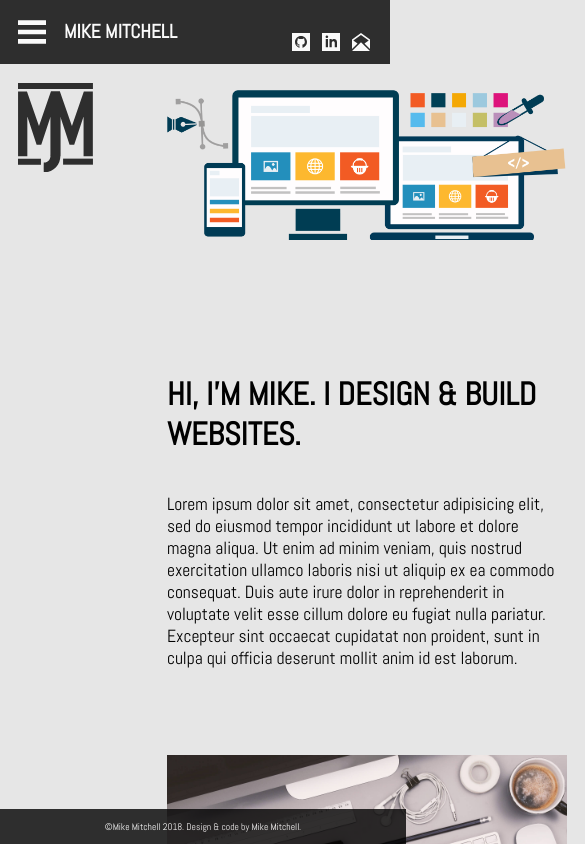
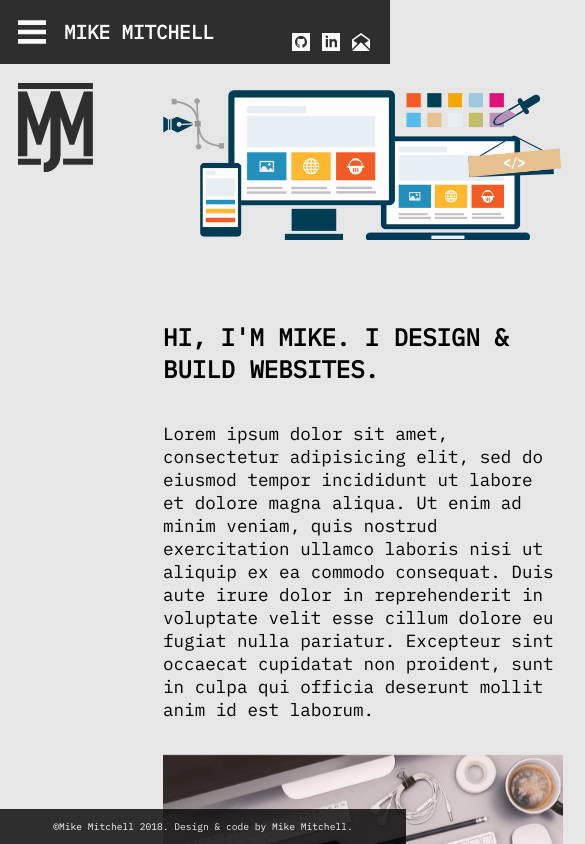
Before and after one commit to mimitch2/portfolio, a React (Create React App) app in the folder portfolio/: page / in a window 390 px wide. Shown: the top 844 px of the page, 585 px wide, since content can reach past the window. Built offline with nearby package versions, Linux system fonts and the light colour scheme; a web font is replaced by a local one.

Commit message:
lots of refactoring, lots more to do

```diff
--- a/portfolio/package.json
+++ b/portfolio/package.json
@@ -13,6 +13,8 @@
     "material-ui-icons": "^1.0.0-beta.36",
     "react": "^16.2.0",
     "react-dom": "^16.2.0",
+    "react-responsive": "^4.0.5",
+    "react-reveal": "^1.2.1",
     "react-scripts": "1.1.1",
     "react-sticky": "^6.0.1",
     "react-transition-group": "^2.2.1",
--- a/portfolio/public/index.html
+++ b/portfolio/public/index.html
@@ -27,6 +27,7 @@
   <link rel="stylesheet"  href="https://fonts.googleapis.com/css?family=Roboto:300,400,500">
   <link rel="stylesheet" href="https://fonts.googleapis.com/css?family=Roboto+Condensed">
   <link rel="stylesheet" <link href="https://fonts.googleapis.com/css?family=Abel" rel="stylesheet">
+  <link href="https://fonts.googleapis.com/css?family=IBM+Plex+Mono" rel="stylesheet">
   <script defer src="https://use.fontawesome.com/releases/v5.0.8/js/solid.js" integrity="sha384-+Ga2s7YBbhOD6nie0DzrZpJes+b2K1xkpKxTFFcx59QmVPaSA8c7pycsNaFwUK6l" crossorigin="anonymous"></script>
   <script defer src="https://use.fontawesome.com/releases/v5.0.8/js/fontawesome.js" integrity="sha384-7ox8Q2yzO/uWircfojVuCQOZl+ZZBg2D2J5nkpLqzH1HY0C1dHlTKIbpRz/LG23c" crossorigin="anonymous"></script>
 
--- a/portfolio/src/App.css
+++ b/portfolio/src/App.css
@@ -1,39 +1,44 @@
 * {
   /* font-family: 'Roboto Condensed', sans-serif; */
-  font-family: 'Abel', sans-serif;
+  font-family: 'IBM Plex Mono', monospace;
 
 }
 
 html, body {
   /* overflow-x: hidden; */
-  width: 100%;
-  height: 100%;
+  width: 10vw;
+  height: 100vh;
   background-color: rgb(230, 230, 230);
 }
 
 .App {
   display: grid;
-  grid-template-columns: 8px 1% 125px 750px 1fr;
+  grid-template-columns: 8px 1% 125px auto auto;
   grid-template-rows: 50px 350px 200px 400px 600px 100px auto;
   grid-column-gap: 10px;
   grid-row-gap: 10px;
 }
 
-@keyframes logo {
-  from {left: -70px; opacity: 0}
-  to {left: 18px; opacity: .8;}
-} /*FIXME put this into RenderLogo*/
+@keyframes navFadeIn {
+  from {margin-top: -64px; opacity: 0;}
+  to {margin-top: 0px; opacity: .8;}
+}
+
+@keyframes footerFadeIn {
+  from {margin-bottom: -50px; opacity: 0;}
+  to {margin-bottom: 0px; opacity: .8;}
+}
 
 .logo-div {
   opacity: .8;
   position: fixed;
   width: 125px;
-  left: 18px;
+  /* left: 18px; */
   margin-top: 80px;
   grid-column-start: 2;
   grid-row-start: 2;
-  animation-name: logo;
-  animation-duration: .8s;
+  /* animation-name: logo;
+  animation-duration: .8s; */
 }/*FIXME put this into RenderLogo*/
 
 .logo-svg {
@@ -49,11 +54,9 @@ html, body {
   /* opacity: .8; */
 }
 
-.web-design-image {
-  max-width: 100%;
-}
 
-.into-headline {
+
+.intro-headline {
   text-transform: uppercase;
   font-weight: bold;
 }
@@ -70,16 +73,11 @@ html, body {
 }
 
 .intro-text {
-  /* padding-left: 50px; */
-  /* padding-right: 50px; */
-  /* position: fixed; */
-  font-size: 1.1em;
-  /* background-color: pink; */
-  /* width: 800px; */
+  font-size: 1.1em
 }
 
 .next-image-div {
-  /* width: 750px; */
+  width: 750px;
   display: flex;
   align-items: center;
   height: auto;
@@ -99,13 +97,10 @@ html, body {
   margin-top: 50px;
 }
 
-.next-image, .js-comp-image {
-
+.next-image, .js-comp-image, .web-design-image {
   max-width: 100%;
   /* padding: 50px; */
 }
-
-
 .menu-item-wrapper {
   display: flex;
   align-content: center;
@@ -114,9 +109,6 @@ html, body {
   cursor: pointer;
   /* background-color: red; */
 }/*FIXME put this into AppBar*/
-
-
-
 
 a {
   text-decoration: none!important
@@ -139,7 +131,14 @@ a {
   grid-row-start: 7;
 }
 
+.top-nav {
+  animation-name: navFadeIn;
+  animation-duration: .8s;
+}
+
 footer {
+  animation-name: footerFadeIn;
+  animation-duration: .8s;
   left: 0;
   bottom: 0;
   position: fixed;
@@ -148,7 +147,7 @@ footer {
   align-items: center;
   padding: 8px;
   background-color: black;
-  opacity: .8;
+  opacity: .8!important;
   width: 100vw;
   height: 19px;
   font-size: .8em;
@@ -156,7 +155,6 @@ footer {
   color: white;
   grid-row-start: 6;
   grid-column-start: 1;
-  /* box-shadow: rgba(0, 0, 0, 0.12) 0px -1px 6px, rgba(0, 0, 0, 0.12) 0px -1px 4px; */
 }/*FIXME put this into Footer*/
 
 
@@ -176,7 +174,7 @@ footer {
     margin-right: 12px !important;
     margin-top: 14px !important;
   }
-  .main-image-div, .next-image-div, .main-intro {
+  .main-image-div, .next-image-div, .main-intro, .js-comp-image-div {
     max-width: 400px;
   }
 
@@ -200,7 +198,7 @@ footer {
     margin-right: 20px !important;
     margin-top: 14px !important;
   }
-  .main-image-div, .next-image-div, .main-intro {
+  .main-image-div, .next-image-div, .main-intro, .js-comp-image-div {
     max-width: 500px;
   }
 
@@ -226,7 +224,7 @@ footer {
   width: 600px;
     /* background-color: green; */
   }
-  .next-image-div {
+  .next-image-div, .js-comp-image-div {
     width: 600px;
 
   }
--- a/portfolio/src/App.js
+++ b/portfolio/src/App.js
@@ -1,14 +1,13 @@
 import React, {Component} from 'react';
 import Logo from './RenderLogo.js';
-import Footer from './Footer.js';
 import TopBar from './topBar.js';
 import mainImage from './img/WebDesign.png';
 import jsCompImage from './img/JS_graphoc.png';
 import nextImage from './img/web-design.jpg';
-
-
+import Zoom from 'react-reveal/Zoom';
+import Slide from 'react-reveal/Slide';
+import Fade from 'react-reveal/Fade';
 import './App.css';
-
 
 
 class App extends Component {
@@ -16,7 +15,7 @@ class App extends Component {
   render() {
     return (<div className="App">
       <nav><TopBar/></nav>
-
+      <Zoom >
         <Logo/>
 
         <div className="main-image-div">
@@ -24,7 +23,7 @@ class App extends Component {
         </div>
 
         <div className="main-intro">
-        <h1 className="into-headline">Hi, I'm Mike. I design & build websites.</h1>
+          <h2 className="intro-headline">Hi, I'm Mike. I design & build websites.</h2>
           <p className = "intro-text">Lorem ipsum dolor sit amet, consectetur adipisicing elit, sed do eiusmod tempor incididunt ut labore et dolore magna aliqua. Ut enim ad minim veniam, quis nostrud exercitation ullamco laboris nisi ut aliquip ex ea commodo consequat. Duis aute irure dolor in reprehenderit in voluptate velit esse cillum dolore eu fugiat nulla pariatur. Excepteur sint occaecat cupidatat non proident, sunt in culpa qui officia deserunt mollit anim id est laborum.
           </p> </div>
 
@@ -35,12 +34,15 @@ class App extends Component {
         <div className="js-comp-image-div">
           <img src= {jsCompImage} className = 'js-comp-image' alt="computer with javascript" />
         </div>
+      </Zoom>
 
       <div className="bottom-space"></div>
 
-      <footer>
-        <Footer/>
+
+      <footer className="footer">
+          ©Mike Mitchell 2018.  Design & code by Mike Mitchell.
       </footer>
+
     </div>)
 
   }
--- a/portfolio/src/Footer.js
+++ b/portfolio/src/Footer.js
@@ -5,7 +5,7 @@ class Footer extends Component {
 
 
   render() {
-    return (<div className="Footer">
+    return (<div className="footer">
       ©Mike Mitchell 2018.  Design & code by Mike Mitchell.
     </div>);
   }
--- a/portfolio/src/menuArrow.js
+++ b/portfolio/src/menuArrow.js
@@ -7,9 +7,6 @@ const menuArrowDivStyle = {
 }
 class MenuArrow extends Component {
 
-
-
-
   render() {
     return (<div className="menu-arrow-div" style = {menuArrowDivStyle}>
       <svg className="menu-arrow-svg" style={this.props.arrowStyle} xmlns="http://www.w3.org/2000/svg" width="24" height="24" viewBox="0 0 24 24" fill="white"><path d="M12 0c-6.627 0-12 5.373-12 12s5.373 12 12 12 12-5.373 12-12-5.373-12-12-12zm1 15.889v-2.223s-3.78-.114-7 3.333c1.513-6.587 7-7.778 7-7.778v-2.221l5 4.425-5 4.464z"/></svg>
--- a/portfolio/src/topBar.js
+++ b/portfolio/src/topBar.js
@@ -1,6 +1,5 @@
 import React, {Component} from 'react';
 import MenuIcon from './menuIcon.js'
-// import MenuArrow from './menuArrow.js'
 import NavButtons from './navButtons.js';
 import {Drawer, MenuItem, AppBar} from 'material-ui';
 import MuiThemeProvider from 'material-ui/styles/MuiThemeProvider';
@@ -42,7 +41,6 @@ const drawerStyle = {
   opacity: '.8',
   marginTop: '64px',
   height: 'calc(100vh - 98.6px)'
-
 }
 
 
@@ -56,7 +54,6 @@ class TopBar extends Component{
     super(props);
     this.state = {
       open: false,
-      menuArrowCss: menuArrowNoSpin
     }
   }
 
@@ -71,7 +68,7 @@ class TopBar extends Component{
   handleMenuClick(e){
     const getUrl = e.currentTarget;
     const clickedOn = e.currentTarget.firstChild.firstChild;
-    console.log(clickedOn, e.currentTarget.id);
+    // console.log(clickedOn, e.currentTarget.id);
     clickedOn.style ="animation-name: spin; animation-duration: .4s;"
     setTimeout( () => {clickedOn.style = "animationName: none;";
       window.open(getUrl.id, '_blank')}, 500)
```
Also changed, not shown: portfolio/src/img/JS_graphoc.png, 1 other file (tests, documents, lock files or other folders). Lines whose indentation alone changed are shown as unchanged.
